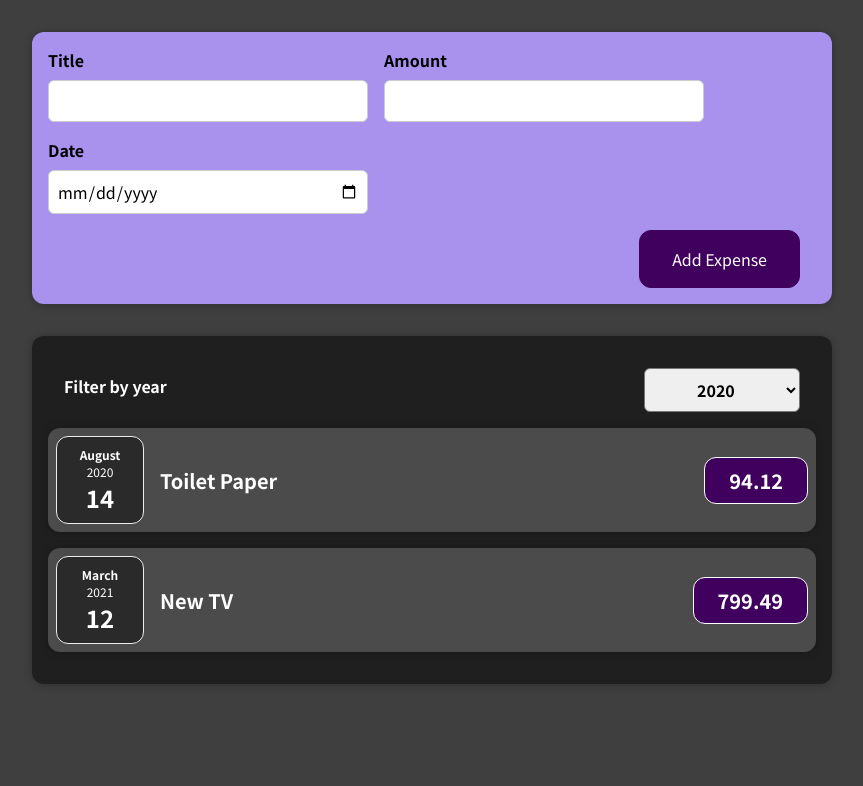
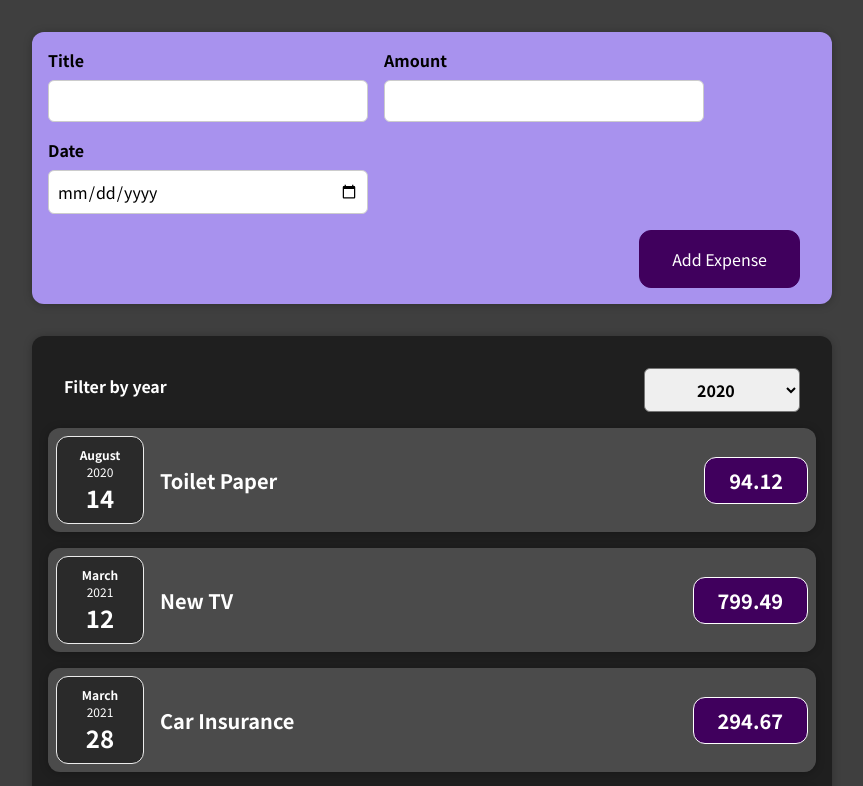
Before and after one commit to fredericreact/expenseTracker, a React (Create React App) app: page / in a window 1280 px wide. Shown: the top 786 px of the page, without its empty margins (208-1071 px from the left). Built offline with nearby package versions, Linux system fonts and the light colour scheme.

Commit message:
map added and data dynamically rendered, with array can be updated

```diff
--- a/src/App.js
+++ b/src/App.js
@@ -1,8 +1,9 @@
+import React, {useState} from 'react';
+
 import Expenses from "./components/Expenses/Expenses";
 import NewExpense from "./components/NewExpense/NewExpense";
-function App() {
 
-  const expenses =[
+const DUMMY_EXPENSES =[
   {
     id: 'e1',
     title: 'Toilet Paper',
@@ -24,9 +25,15 @@ function App() {
   },
 ]
 
+
+function App() {
+
+const [expenses, setExpenses] = useState(DUMMY_EXPENSES)
+
 const addExpenseHandler =(expense) => {
-  console.log('in app js')
-  console.log(expense)
+ setExpenses(prevExpenses => {
+  return [expense, ...prevExpenses]
+ })
 }
 
   return (
--- a/src/components/Expenses/Expenses.js
+++ b/src/components/Expenses/Expenses.js
@@ -23,17 +23,17 @@ const [filteredYear,setFilteredYear] =useState('2020');
    onChangeFilter={filterChangeHandler}
    selected={filteredYear}
 />
-        <ExpenseItem
-      title={props.items[0].title}
-      amount={props.items[0].amount}
-        date={props.items[0].date}
 
-      />
-      <ExpenseItem
-      title={props.items[1].title}
-      amount={props.items[1].amount}
-        date={props.items[1].date}
-      />
+{props.items.map((expense)=>(
+<ExpenseItem
+key={expense.id}
+title={expense.title}
+amount = {expense.amount}
+date ={expense.date}
+/>
+))
+}
+
       </Card>
 
       </div>
```
Lines whose indentation alone changed are shown as unchanged.
